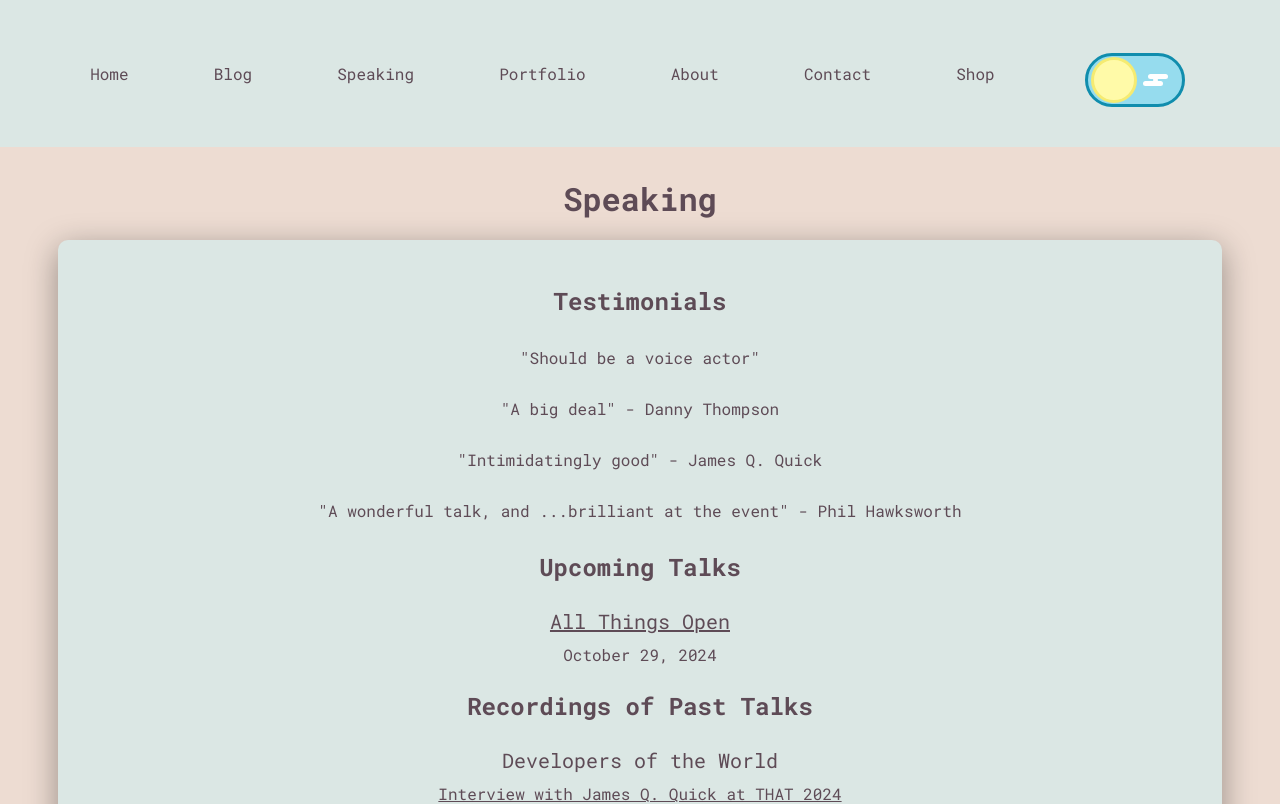
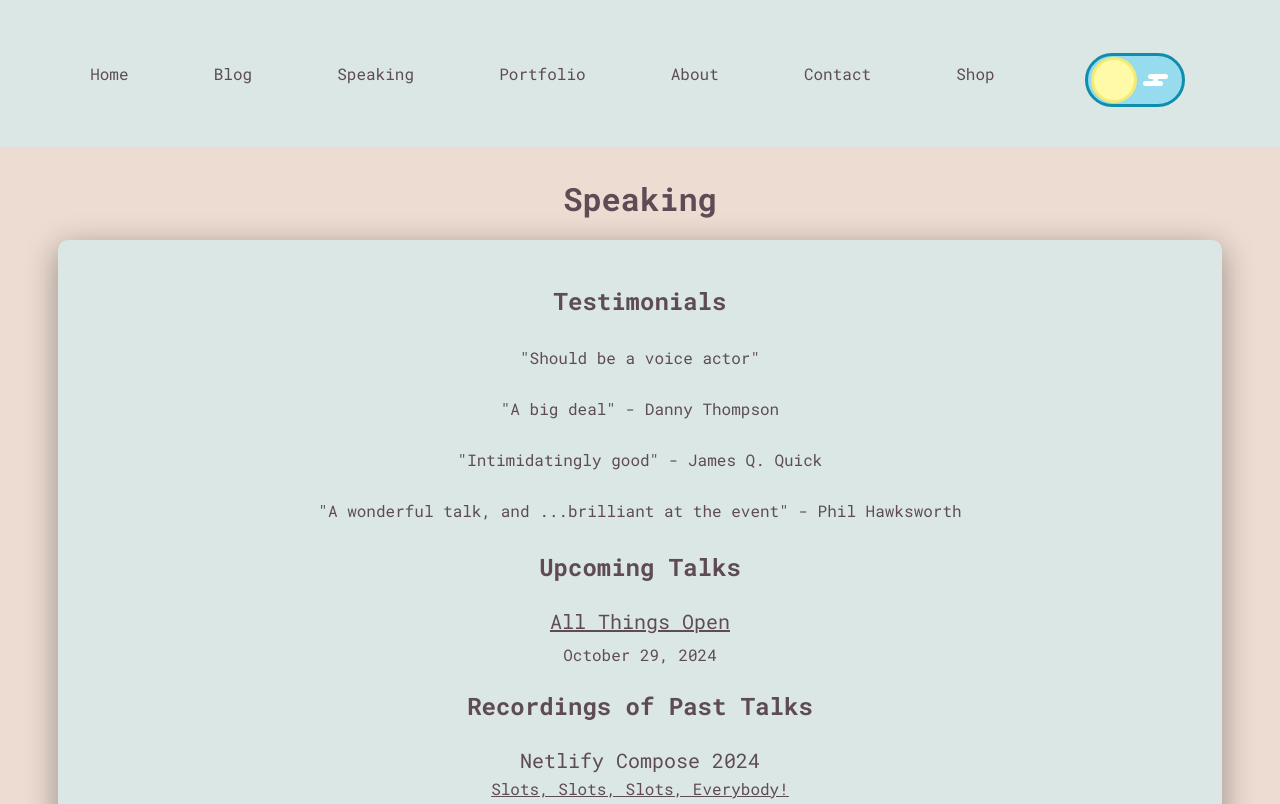
Before and after one commit to abbeyperini/Portfolio2.0, a React (Create React App) app in the folder portfolio/: page /speaking in a window 1280 px wide. Shown: the top 804 px of the page. Built offline with nearby package versions, Linux system fonts and the light colour scheme.

Commit message:
Add Netlify Compose talk recording to speaking

```diff
--- a/portfolio/src/components/Speaking.js
+++ b/portfolio/src/components/Speaking.js
@@ -22,6 +22,7 @@ function Speaking({home}) {
               </ul>
               <h3>Recordings of Past Talks</h3>
               <ul className="talk-list">
+                <li><p className="event_title">Netlify Compose 2024</p><a href="https://www.youtube.com/watch?v=hSotPlaVxjg&ab_channel=Netlify" rel="noreferrer" className="talk_link">Slots, Slots, Slots, Everybody!</a></li>
                 <li><p className="event_title">Developers of the World</p><a href="https://youtu.be/C_E4xghf-8Y?t=20525" rel="noreferrer" className="talk_link"><p>Interview with James Q. Quick at THAT 2024</p></a></li>
                 <li><p className="event_title">VueConf US 2024</p><a href="https://www.vuemastery.com/conferences/vueconf-us-2024/slots-slots-slots-everybody/" rel="noreferrer" className="talk_link"><p>Slots, Slots, Slots, Everybody!</p></a></li>
                 <li><p className="event_title">TechLead Conference 2024</p><a href="https://portal.gitnation.org/contents/cognitive-load-and-your-development-environment" rel="noreferrer" className="talk_link"><p>Cognitive Load and Your Development Environment</p></a></li>
```
